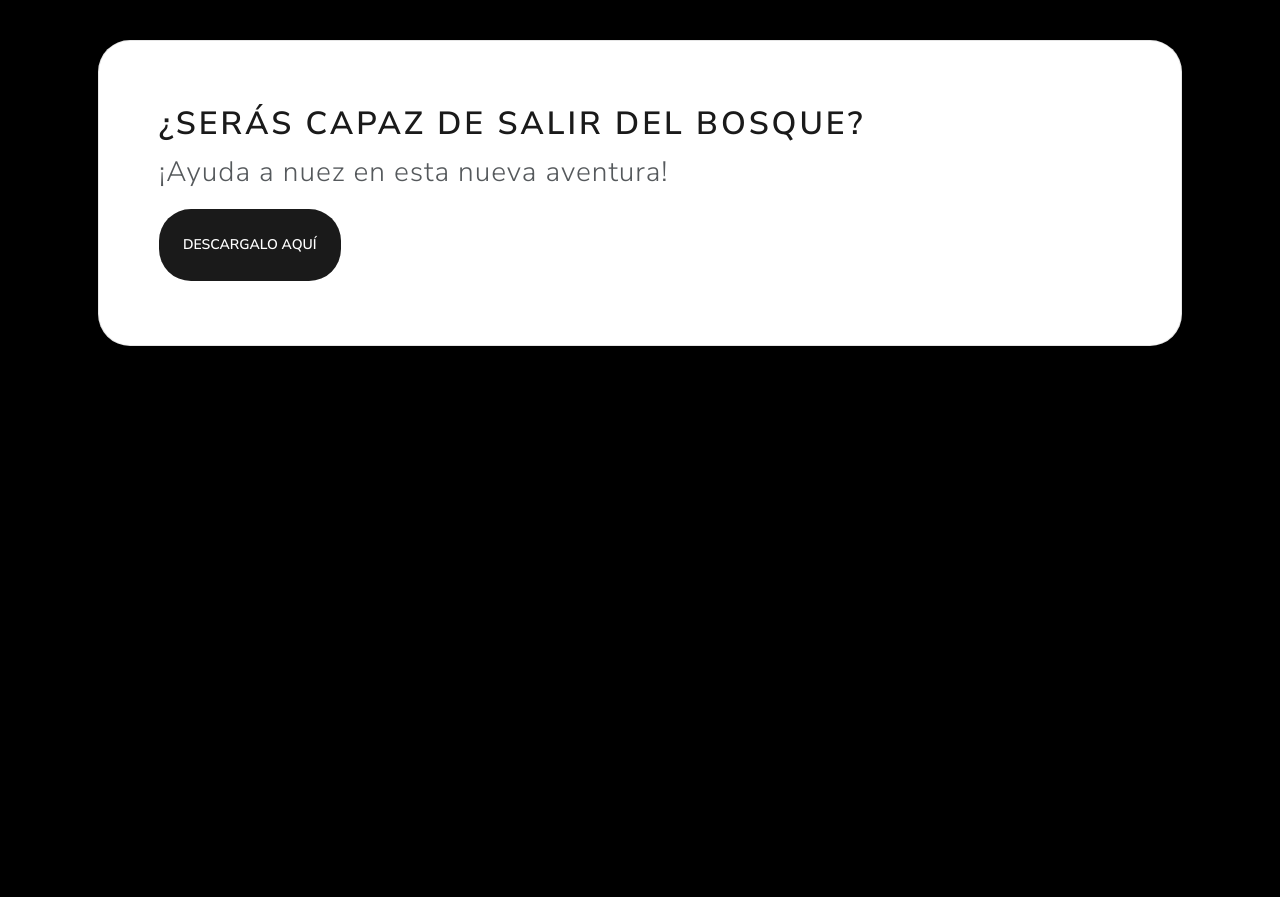
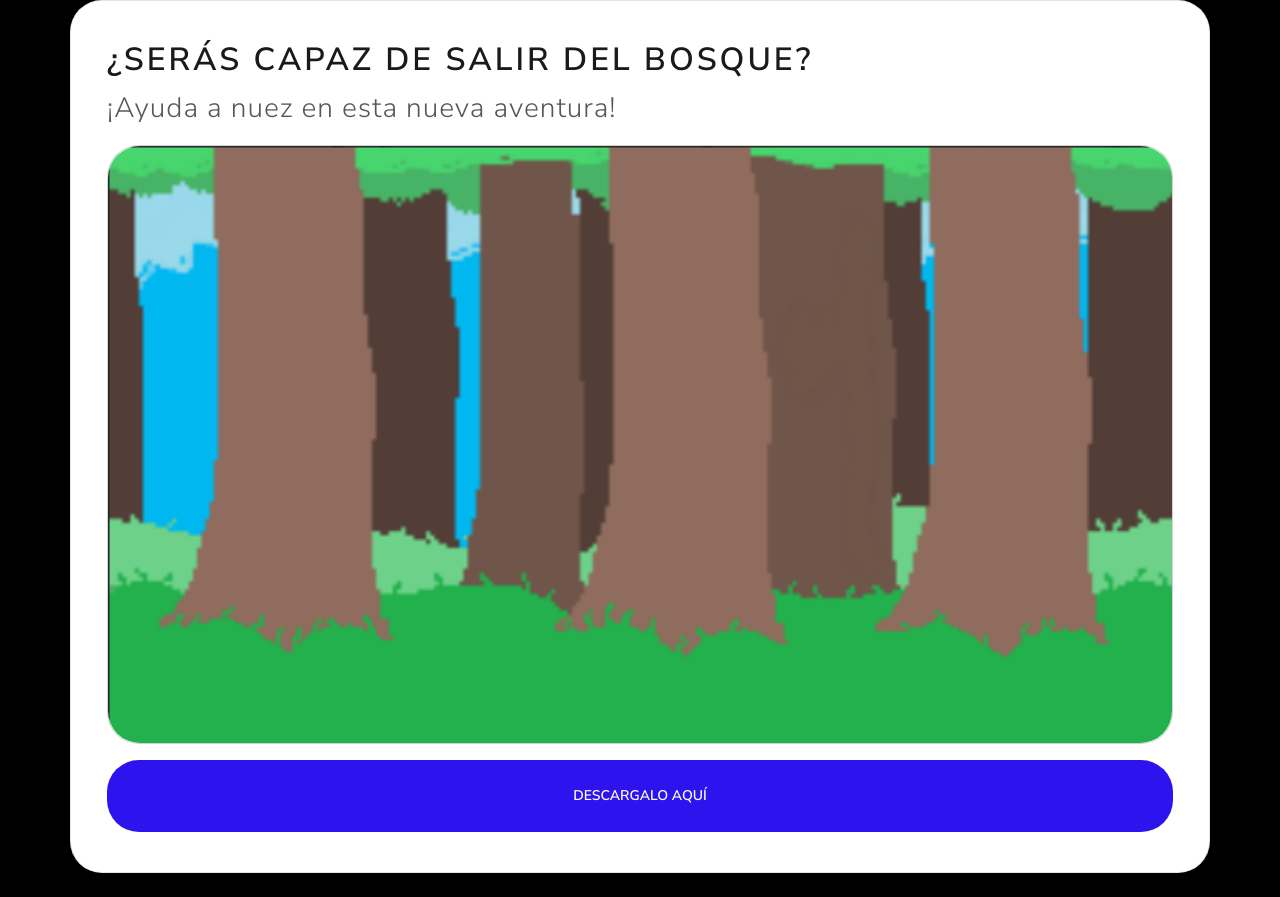
Before and after one commit to AlanHuanca21353/Bit-a-Bit-Studios, a PHP site: the page made by Seccion juego/seccionJuego.php in a window 1280 px wide. Shown: the part 93-990 px from the top of the page. Before the commit the page ends 439 px from the top, so only its background shows below. Run offline with PHP 8.4, Linux system fonts and the light colour scheme.

Commit message:
16/08/2024

```diff
--- a/Seccion juego/CSS/styles.css
+++ b/Seccion juego/CSS/styles.css
@@ -1,13 +1,3 @@
 body {
     background-color: rgb(0, 0, 0);
 }
-
-.container{
-
-    padding: 40px;
-
-}
-
-.portada{
-    background-color: black;
-}
--- a/Seccion juego/seccionJuego.php
+++ b/Seccion juego/seccionJuego.php
@@ -1,6 +1,11 @@
 <?php
   include("template/header.php");
 ?>
+
+
+
+
+
 
 
 
@@ -9,18 +14,21 @@
 >
   <div class="row">
 
-  <div class="p-5 mb-4 bg-light rounded-5" id="fondo">
+  <div class="p-4 mb-4 bg-light rounded-5" id="fondo">
     <div class="container-fluid py-3" alt="">
 
       <h1 class="display-7 fw-bold">¿Serás capaz de salir del bosque?</h1>
       <p class="col-md-8 fs-2">
         ¡Ayuda a nuez en esta nueva aventura!
       </p>
-      <button class="btn btn-primary btn-lg rounded-5 p-4" type="button">
+      <div class="card mb-3 rounded-5">
+  <img class="rounded-5" src="../Seccion Juego/img/fondo_juego.png" class="card-img-top" alt="..." >
+</div>
+  <div class="card-body">
+  <button class="btn btn-lg rounded-5 p-4" type="button" style="width:100%; background-color: #2D14EE; color: #ffffff;">
         Descargalo aquí
       </button>
-    </div>
-  </div>
+
 
 
 
```
